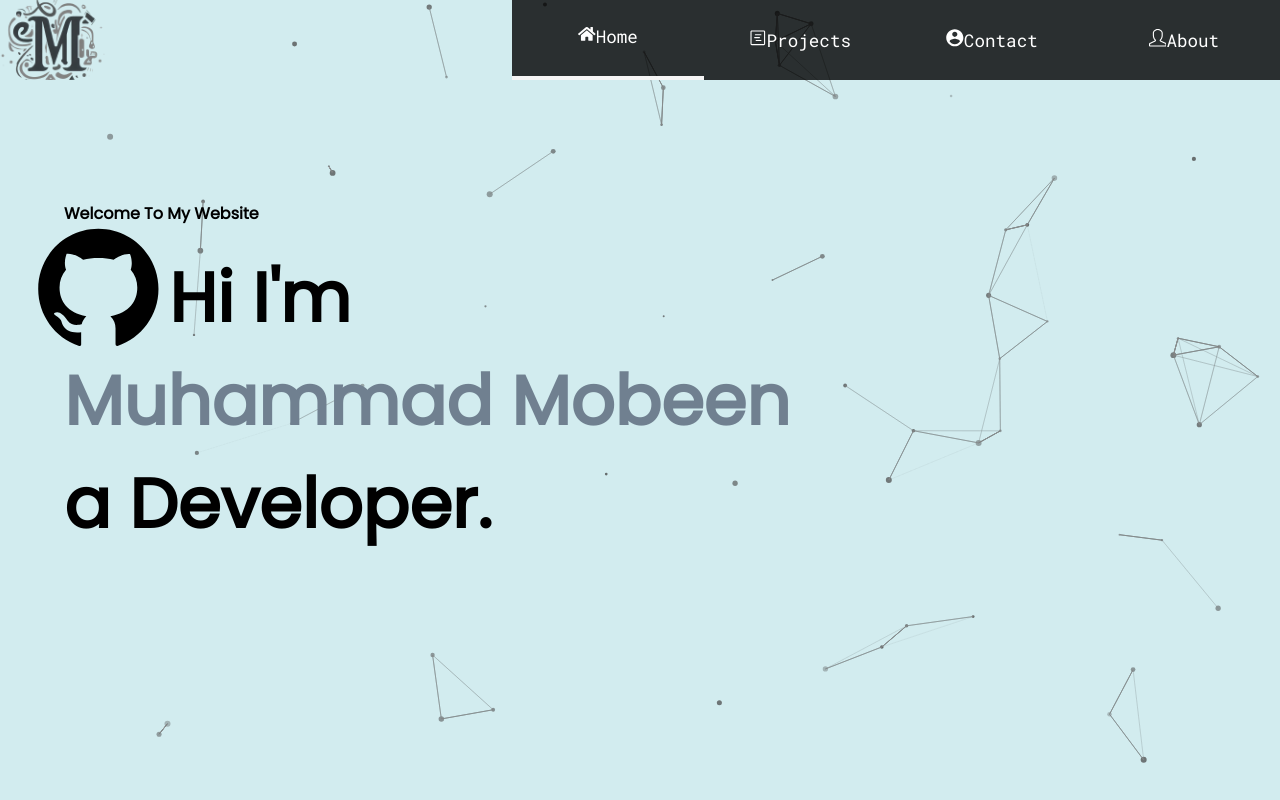
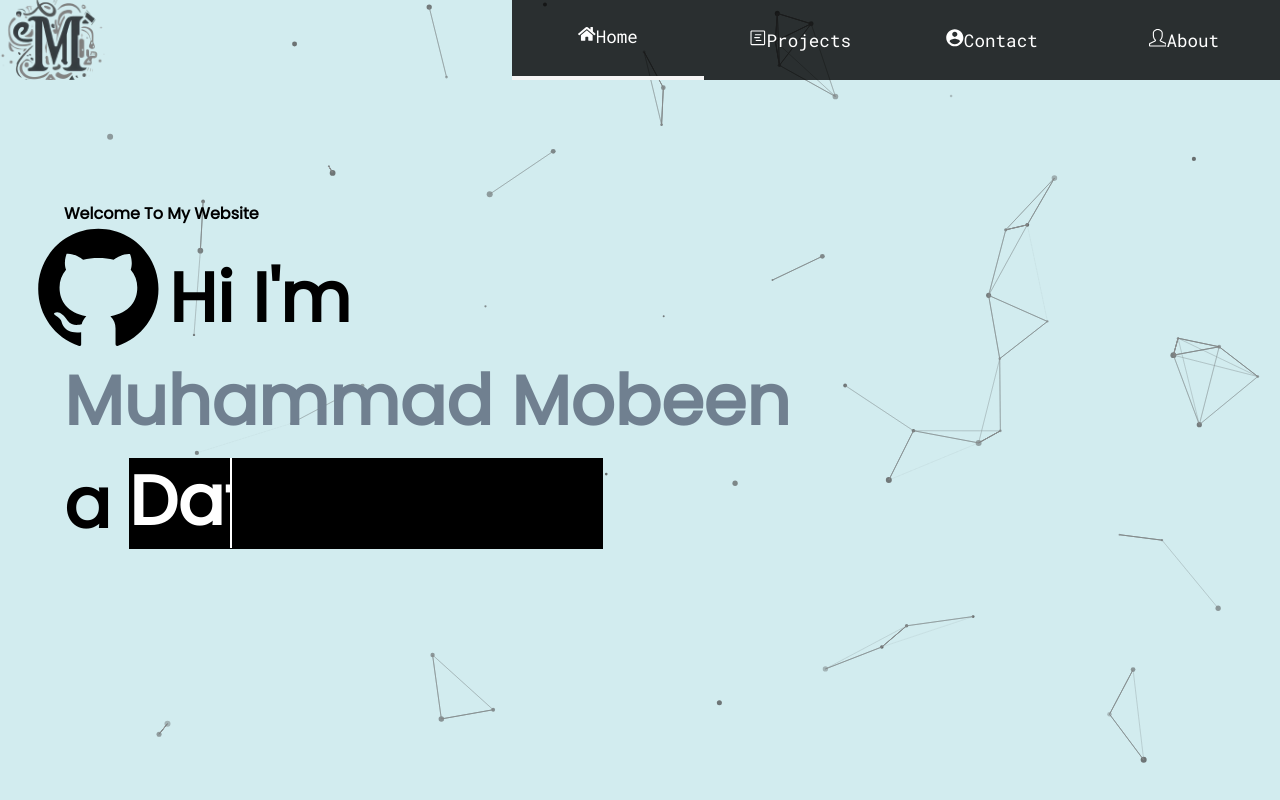
Before and after one commit to Mobeen0/Portfolio_old, a React (Create React App) app: page / in a window 1280 px wide. Built offline with nearby package versions, Linux system fonts and the light colour scheme.

Commit message:
Added typing animation on Home Page

```diff
--- a/src/components/Contact.js
+++ b/src/components/Contact.js
@@ -15,7 +15,7 @@ function Contact(props) {
           <span className ="platLogo">
             {props.toAdd.image}
           </span>
-            <p className ='contactText'>{props.toAdd.text}</p>
+            <p className ={'contactText'}>{props.toAdd.text}</p>
         </div>
         <a href = {props.toAdd.link} target="_blank" rel = "noreferrer">
           <div className = "platLink">
--- a/src/components/Home.js
+++ b/src/components/Home.js
@@ -15,7 +15,16 @@ function Home(props) {
         <span className = "welcome">Welcome To My Website</span> <br/>
           <AiFillGithub style ={{transform:'scale(2)',marginRight:'5%'}} />
           Hi I'm <br /> <span className = "MainItem"> Muhammad Mobeen </span> <br />
-          a Developer.
+          <div className = "wrapper">
+          <div className= "static-Text">
+            a&nbsp;
+          </div>
+            <ul className = "dynamic-Text">
+              <li><span>Student</span></li>
+              <li><span>Developer</span></li>
+              <li><span>Data Scientist</span></li>
+            </ul>
+          </div>
       </Link>
     </div>
   )
--- a/src/components/styleSheet/Contact.css
+++ b/src/components/styleSheet/Contact.css
@@ -33,8 +33,9 @@
     transform:translateY(0);
 }
 
+
 .contactDiv:hover{
-    transform:scale(1.05);
+    transform:scale(1.1);
 }
 
 .platLogo{
--- a/src/components/styleSheet/Home.css
+++ b/src/components/styleSheet/Home.css
@@ -34,3 +34,77 @@
 .welcome{
     font-size:1rem;
 }
+
+.wrapper{
+    display:inline-flex;
+}
+
+.wrapper li{
+    list-style:none;
+}
+
+.dynamic-Text{
+    margin-top:1%;
+    line-height:6.13rem;
+    overflow:hidden;
+    height:5.9rem;
+}
+
+@keyframes slide{
+    100%{
+        top:-19rem;
+    }
+}
+
+.dynamic-Text li{
+    position:relative;
+    top:0;
+    animation: slide 7.5s steps(3) infinite;
+}
+
+.dynamic-Text li span{
+    position:relative;
+    background:black;
+    color:white;
+}
+
+@keyframes typing{
+    70%{
+        left:100%;
+        width:0%;
+    }
+    100%{
+        left:100%;
+        width:0%;
+    }
+}
+
+.dynamic-Text li span::after{
+    content:"";
+    width:100%;
+    height:100%;
+    position:absolute;
+    border-left:2px solid white;
+    left:0;
+    animation: typing 2.5s steps(14) infinite;
+    background:black;
+}
+
+@media(orientation:portrait){
+    @keyframes slide{
+        100%{
+            top:-12rem;
+        }
+    }
+    .dynamic-Text li{
+        position:relative;
+        top:0;
+        animation: slide 5s steps(2) infinite;
+    }
+    .dynamic-Text{
+        margin-top:2%;
+        line-height:6.13rem;
+        overflow:hidden;
+        height:5.5rem;
+    }
+}
```
